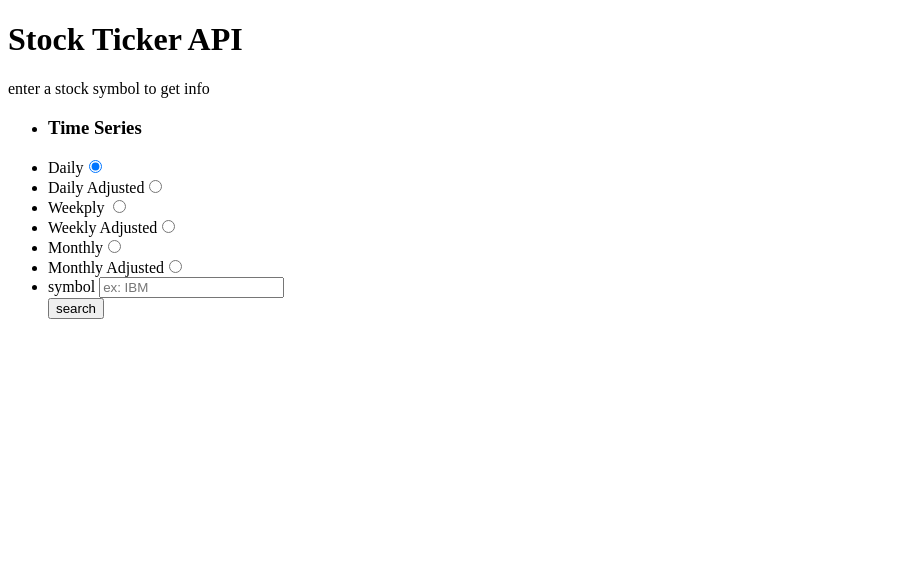
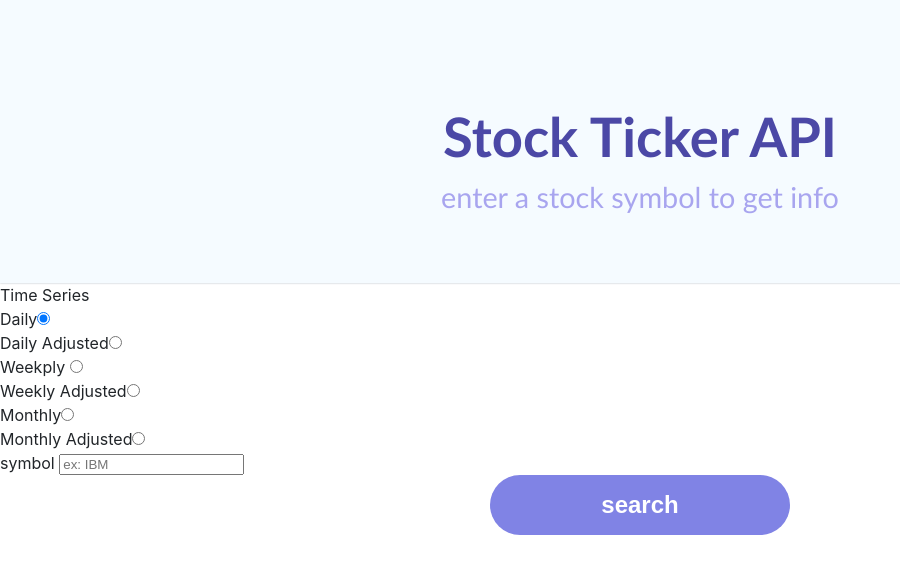
Before and after one commit to ggherghelau/stockticker, a website built with Parcel: page src/index.html in a window 1280 px wide. Shown: the whole page, without its empty margins (0-900 px from the left). Built offline with nearby package versions, Linux system fonts and the light colour scheme.

Commit message:
some styling

```diff
--- a/src/css/styles.css
+++ b/src/css/styles.css
@@ -1,4 +1,181 @@
-/* .container{
-    max-width: 900px;
-    margin: 0 auto;
-} */
+/*!
+ * Bootstrap Reboot v4.5.3 (https://getbootstrap.com/)
+ * Copyright 2011-2020 The Bootstrap Authors
+ * Copyright 2011-2020 Twitter, Inc.
+ * Licensed under MIT (https://github.com/twbs/bootstrap/blob/main/LICENSE)
+ * Forked from Normalize.css, licensed MIT (https://github.com/necolas/normalize.css/blob/master/LICENSE.md)
+ */
+*,
+*::before,
+*::after {
+  -webkit-box-sizing: border-box;
+          box-sizing: border-box;
+}
+
+html {
+  font-family: sans-serif;
+  line-height: 1.15;
+  -webkit-text-size-adjust: 100%;
+  -webkit-tap-highlight-color: rgba(0, 0, 0, 0);
+}
+
+/*! minireset.css v0.0.6 | MIT License | github.com/jgthms/minireset.css */
+html,
+body,
+p,
+ol,
+ul,
+li,
+dl,
+dt,
+dd,
+blockquote,
+figure,
+fieldset,
+legend,
+textarea,
+pre,
+iframe,
+hr,
+h1,
+h2,
+h3,
+h4,
+h5,
+h6 {
+  margin: 0;
+  padding: 0;
+}
+
+h1,
+h2,
+h3,
+h4,
+h5,
+h6 {
+  font-size: 100%;
+  font-weight: normal;
+}
+
+ul, ol, li {
+  list-style: none;
+}
+
+button,
+input,
+select,
+textarea {
+  margin: 0;
+}
+
+html {
+  -webkit-box-sizing: border-box;
+          box-sizing: border-box;
+}
+
+img {
+  vertical-align: middle;
+}
+
+video, img {
+  height: auto;
+  max-width: 100%;
+}
+
+iframe {
+  border: 0;
+}
+
+table {
+  border-collapse: collapse;
+  border-spacing: 0;
+}
+
+td,
+th {
+  padding: 0;
+}
+
+td:not([align]),
+th:not([align]) {
+  text-align: left;
+}
+
+body {
+  margin: 0;
+  font-family: -apple-system, BlinkMacSystemFont, "Segoe UI", Roboto, "Helvetica Neue", Arial, "Noto Sans", sans-serif, "Apple Color Emoji", "Segoe UI Emoji", "Segoe UI Symbol", "Noto Color Emoji";
+  font-size: 1rem;
+  font-weight: 400;
+  line-height: 1.5;
+  color: #212529;
+  text-align: left;
+  background-color: #fff;
+}
+
+.app-header {
+  width: 100%;
+  padding: 4rem 0 2rem;
+  background-color: #f5fbff;
+  text-align: center;
+  -webkit-box-shadow: 0 0 2px 0 #b1bbc3;
+          box-shadow: 0 0 2px 0 #b1bbc3;
+  font-family: Verdana, Geneva, Tahoma, sans-serif;
+  font-family: 'Gill Sans', 'Gill Sans MT', Calibri, 'Trebuchet MS', sans-serif;
+}
+
+.app-header img {
+  margin: 2rem auto 2rem;
+  max-width: 360px;
+  width: 80%;
+}
+
+.app-header h1 {
+  font-size: calc(1rem + 3vmax);
+  font-weight: 700;
+  color: #4b48a6;
+  line-height: calc(1rem + 5vmax);
+}
+
+.app-header p {
+  font-size: calc( 1rem + 1vmax);
+  color: #a8a5ef;
+}
+
+.search-api button {
+  display: block;
+  border: none;
+  background: #8083e5;
+  max-width: 300px;
+  margin: 0 auto 0;
+  color: #ffffff;
+  border-radius: 30px;
+  width: 60%;
+  padding: 1rem;
+  font-size: 1.5rem;
+  font-weight: 600;
+}
+
+.header-content {
+  max-width: 620px;
+  margin: 2rem auto;
+}
+
+.results {
+  width: 100%;
+  padding: 1rem;
+}
+
+.stoc-values {
+  -webkit-box-shadow: 0 0 2px 0 grey;
+          box-shadow: 0 0 2px 0 grey;
+  background: #f4f9fd;
+  padding: 4px;
+  margin: 2rem auto;
+  text-align: center;
+  max-width: 400px;
+}
+
+
+
+
+/*# sourceMappingURL=styles.css.map */
```
